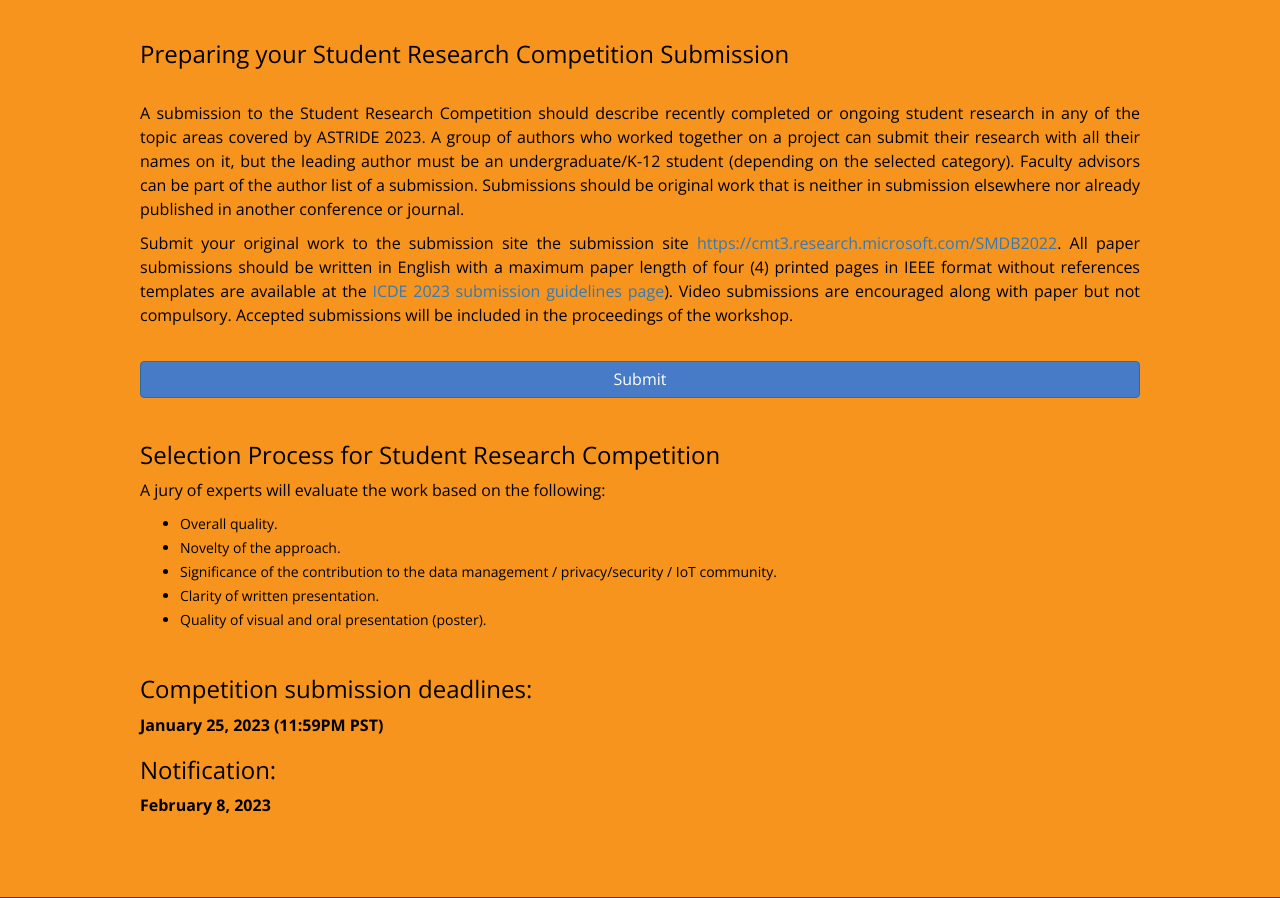
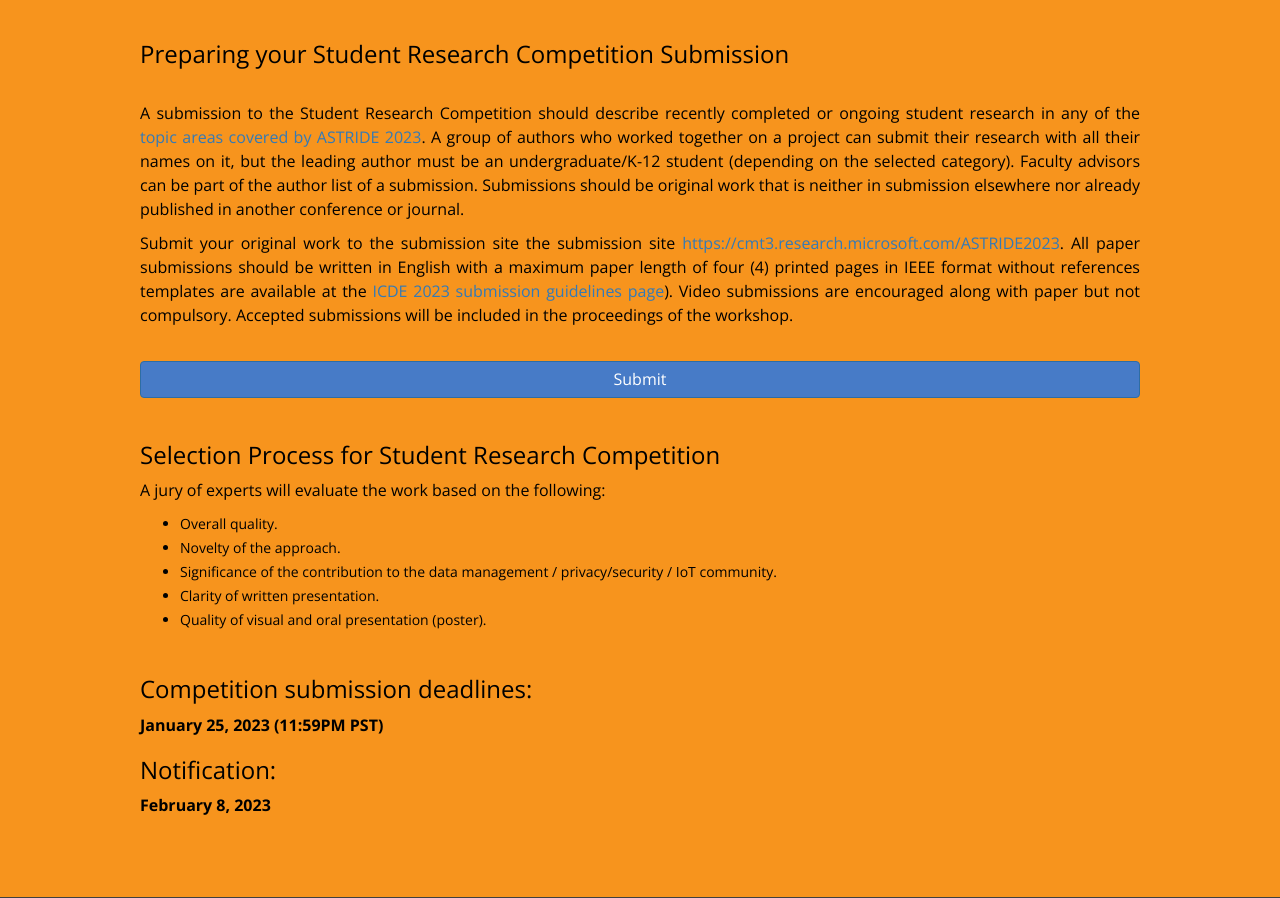
Before and after one commit to ASTRIDE-2023/ASTRIDE-2023.github.io, a plain HTML site: page index.html in a window 1280 px wide. Shown: the part 5160-6058 px from the top of the page. Drawn offline with nearby package versions, Linux system fonts and the light colour scheme.

Commit message:
fixing issues

```diff
--- a/index.html
+++ b/index.html
@@ -8,7 +8,7 @@
     <meta name="resource-type" content="document">
     <meta name="distribution" content="global">
     <meta name="KeyWords" content="Conference">
-	<meta property="og:url" content="https://db.cs.pitt.edu/smdb2022"/>
+	<meta property="og:url" content="https://astride-2023.github.io/"/>
     <meta property="og:type" content="conference"/>
     <meta property="og:title" content="ASTRIDE 2023"/>
     <meta property="og:description" content="1st International Workshop on Private, Secure, and Trustworthy IoT Data Management"/>
@@ -161,7 +161,7 @@
             <a href="assets/astride2023-cfp.txt" class="myorange" target="_blank" style="font-size:16px;"><h5>Download CFP <span class='fa fa-file'></span>
             </h5>
             </a><br>
-            <h3>TOPICS OF INTEREST</h3><br>
+            <h3 id="topics">TOPICS OF INTEREST</h3><br>
             <p style="font-size:16px;">Topics of interest include, but are not limited to:<br>
             <br>
             * Secure hardware for IoT data management<br>
@@ -343,9 +343,9 @@
 
 			<h3>Preparing your Student Research Competition Submission</h3>
 			<br>
-            <p style="font-size:16px;">A submission to the Student Research Competition should describe recently completed or ongoing student research in any of the topic areas covered by ASTRIDE 2023. A group of authors who worked together on a project can submit their research with all their names on it, but the leading author must be an undergraduate/K-12 student (depending on the selected category). Faculty advisors can be part of the author list of a submission. Submissions should be original work that is neither in submission elsewhere nor already published in another conference or journal.</p>
+            <p style="font-size:16px;">A submission to the Student Research Competition should describe recently completed or ongoing student research in any of the <a href="#topics">topic areas covered by ASTRIDE 2023</a>. A group of authors who worked together on a project can submit their research with all their names on it, but the leading author must be an undergraduate/K-12 student (depending on the selected category). Faculty advisors can be part of the author list of a submission. Submissions should be original work that is neither in submission elsewhere nor already published in another conference or journal.</p>
 
-			<p style="font-size:16px;">Submit your original work to the submission site the submission site <a href="https://cmt3.research.microsoft.com/ASTRIDE2023"  target="_blank">https://cmt3.research.microsoft.com/SMDB2022</a>. All paper submissions should be written in English with a maximum paper length of four (4) printed pages in IEEE format without references templates are available at the <a href="https://icde2023.ics.uci.edu/research-papers-track/" target="_blank">ICDE 2023 submission guidelines page</a>). Video submissions are encouraged along with paper but not compulsory. Accepted submissions will be included in the proceedings of the workshop.</p><br>
+			<p style="font-size:16px;">Submit your original work to the submission site the submission site <a href="https://cmt3.research.microsoft.com/ASTRIDE2023"  target="_blank">https://cmt3.research.microsoft.com/ASTRIDE2023</a>. All paper submissions should be written in English with a maximum paper length of four (4) printed pages in IEEE format without references templates are available at the <a href="https://icde2023.ics.uci.edu/research-papers-track/" target="_blank">ICDE 2023 submission guidelines page</a>). Video submissions are encouraged along with paper but not compulsory. Accepted submissions will be included in the proceedings of the workshop.</p><br>
 
             <a href="https://cmt3.research.microsoft.com/ASTRIDE2023" type="button" class="btn center-block btn-primary" target="_blank" style="font-size:16px; background-color:#477bc7;">Submit</a><br>
 
```
